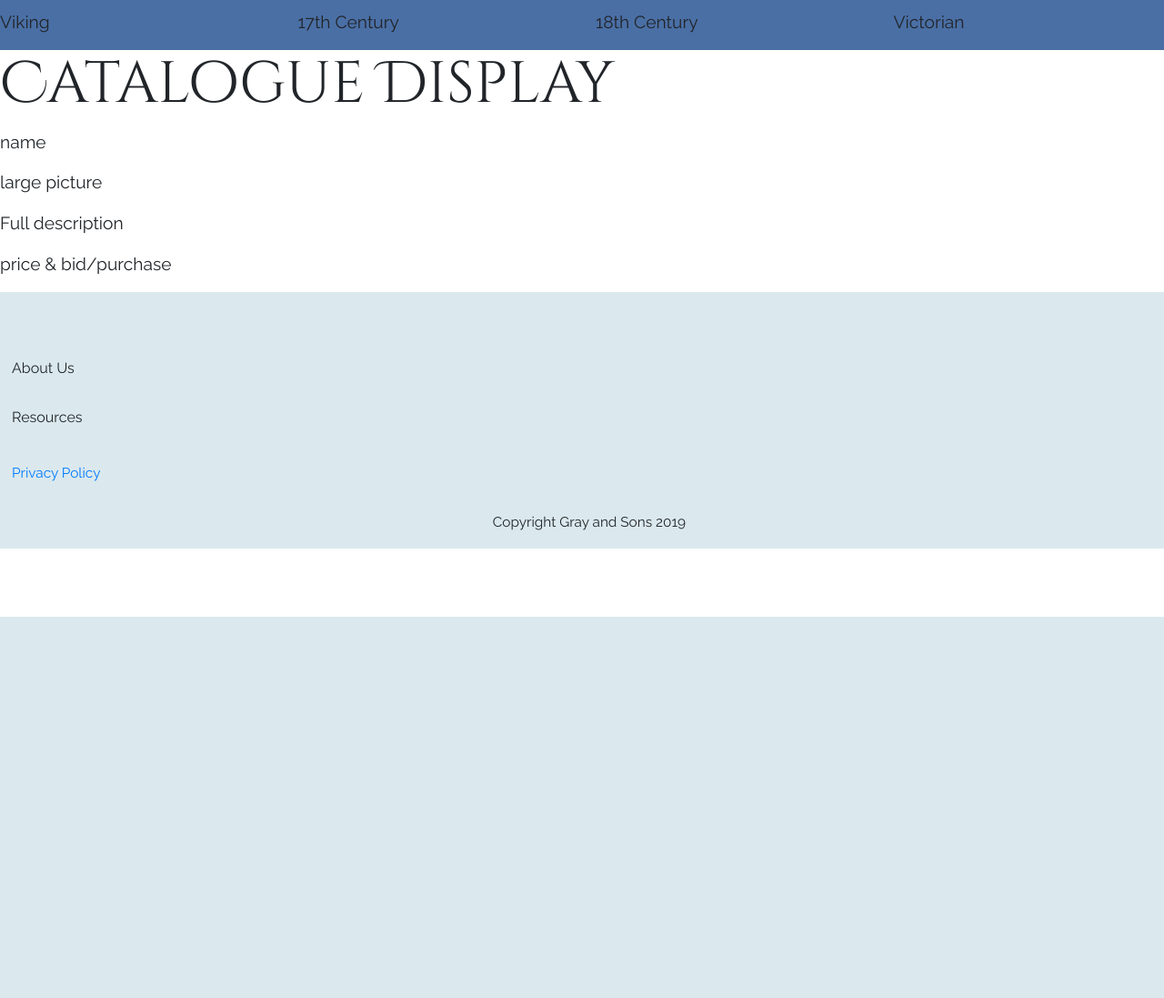
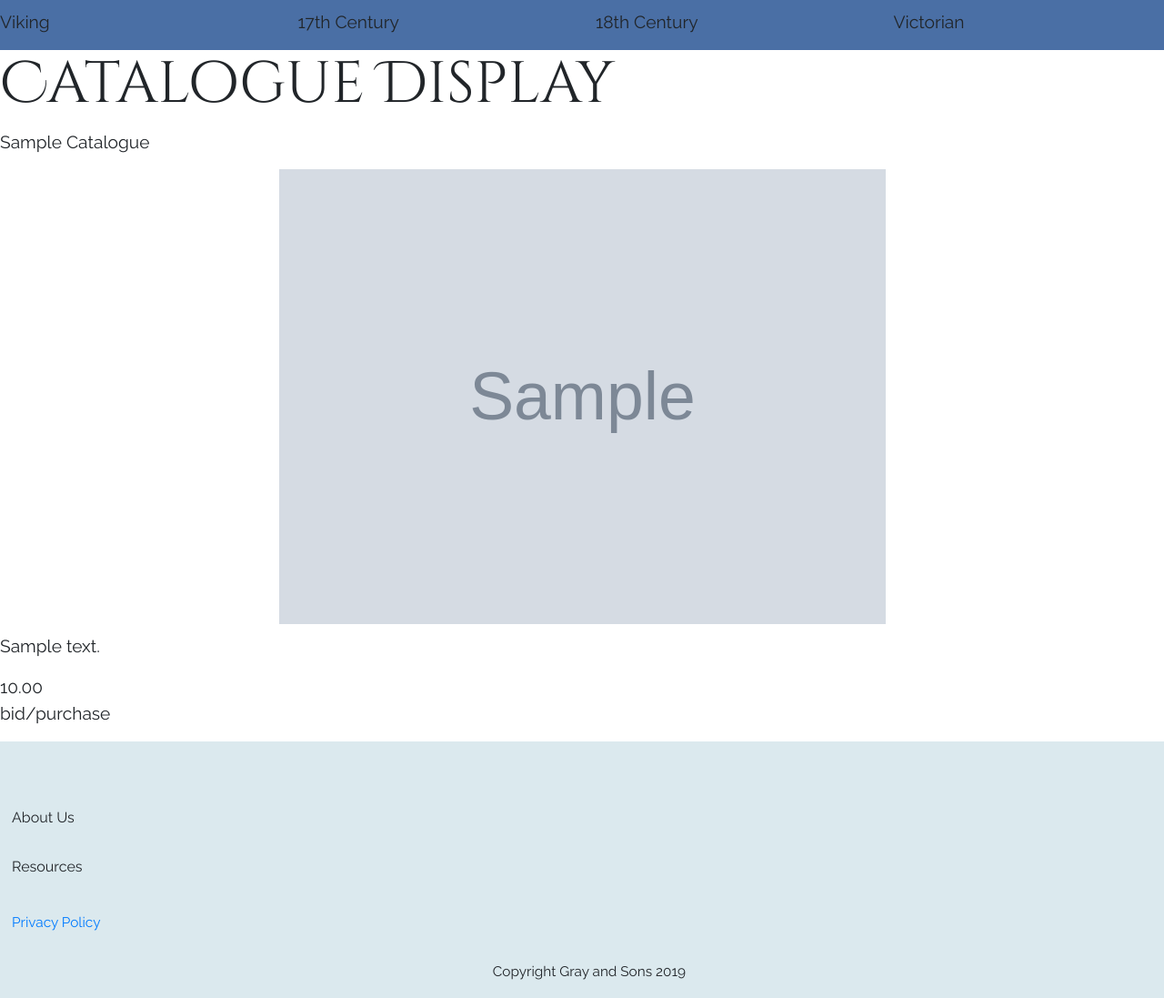
Before and after one commit to PeteWillmott/test, a Django app: page /catalogue/1/ in a window 1280 px wide. Shown: the part 122-1219 px from the top of the page at 91% size. Before the commit the page ends 800 px from the top, so only its background shows below. Run offline with Django 3.2, Linux system fonts and the light colour scheme; tables that the repository leaves empty hold one stand-in row (values such as "Sample post"); grey boxes marked "Sample" are stand-in pictures; style sheets or scripts are compiled from the project's sources; some libraries are stand-ins or nearby versions; some web fonts are replaced.

Commit message:
Added queryset data to display-one template, added new SCSS for detail view image.

```diff
--- a/catalogue/templates/display-all.html
+++ b/catalogue/templates/display-all.html
@@ -9,7 +9,7 @@
     <div>
         <div class="row">
             <div class="col-6">
-                <div class="lead-img" style="background-image: url('{{ MEDIA_URL }}{{ item.image }}')"></div>
+                <div class="small-bg-img" style="background-image: url('{{ MEDIA_URL }}{{ item.image }}')"></div>
                 <p><a href="{{ item.get_absolute_url }}">Details</a></p>
             </div>
 
--- a/catalogue/templates/display-one.html
+++ b/catalogue/templates/display-one.html
@@ -3,9 +3,15 @@
 {% block page_heading %}catalogue display{% endblock %}
 {% block content %}
 
-<p>name</p>
-<p>large picture</p>
-<p>Full description</p>
-<p>price & bid/purchase</p>
+<p>{{ display.name | title }}</p>
+<div class="large-bg-img" style="background-image: url('{{ MEDIA_URL }}{{ display.image }}')"></div>
+<p>{{ display.description }}</p>
+<p>{{ display.price }} <br>bid/purchase</p>
+
+
+
+
+
+
 
 {% endblock %}
--- a/static/css/components/_images.scss
+++ b/static/css/components/_images.scss
@@ -1,4 +1,4 @@
-.lead-img {
+.small-bg-img {
     background-size: contain;
     background-position: center center;
     background-repeat: no-repeat;
@@ -6,3 +6,12 @@
     height: 150px;
     margin: 0 auto;
 }
+
+.large-bg-img {
+    background-size: contain;
+    background-position: center center;
+    background-repeat: no-repeat;
+    width: 500x;
+    height: 500px;
+    margin: 0 auto;
+}
```
